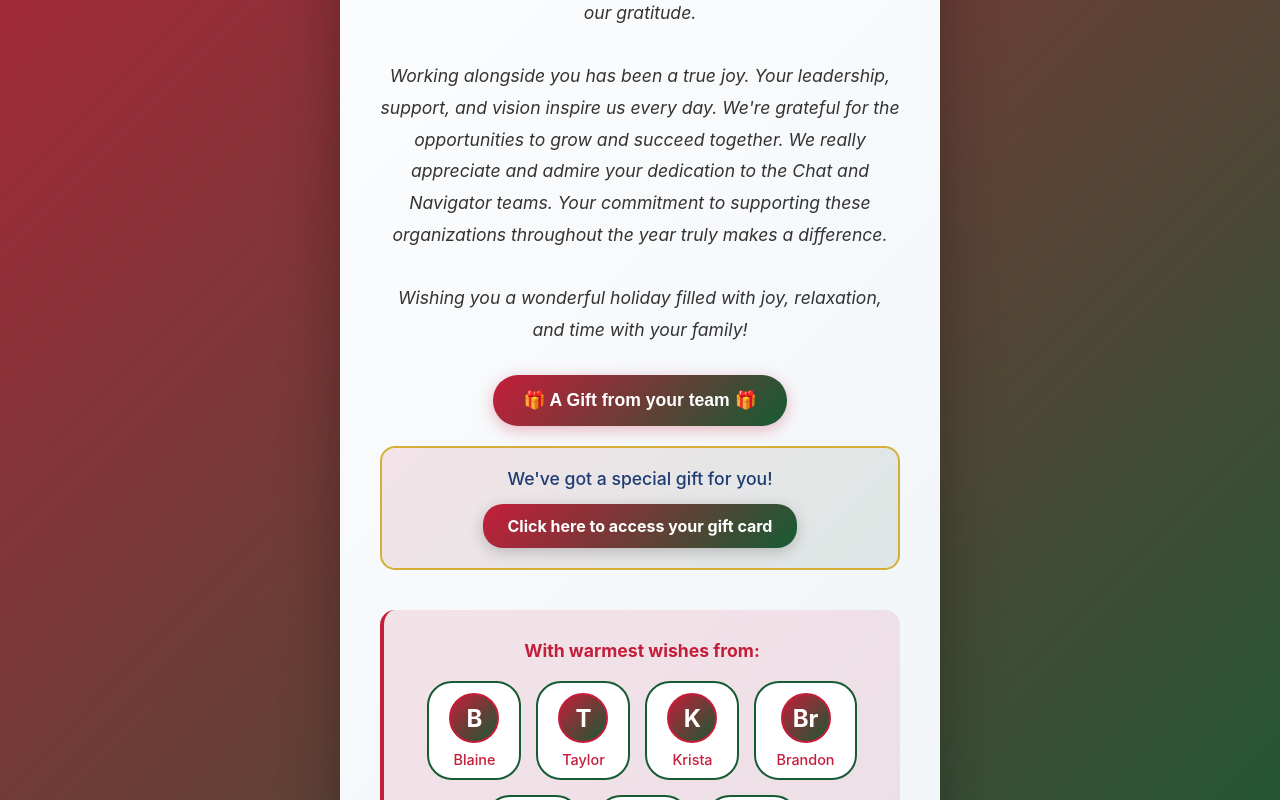
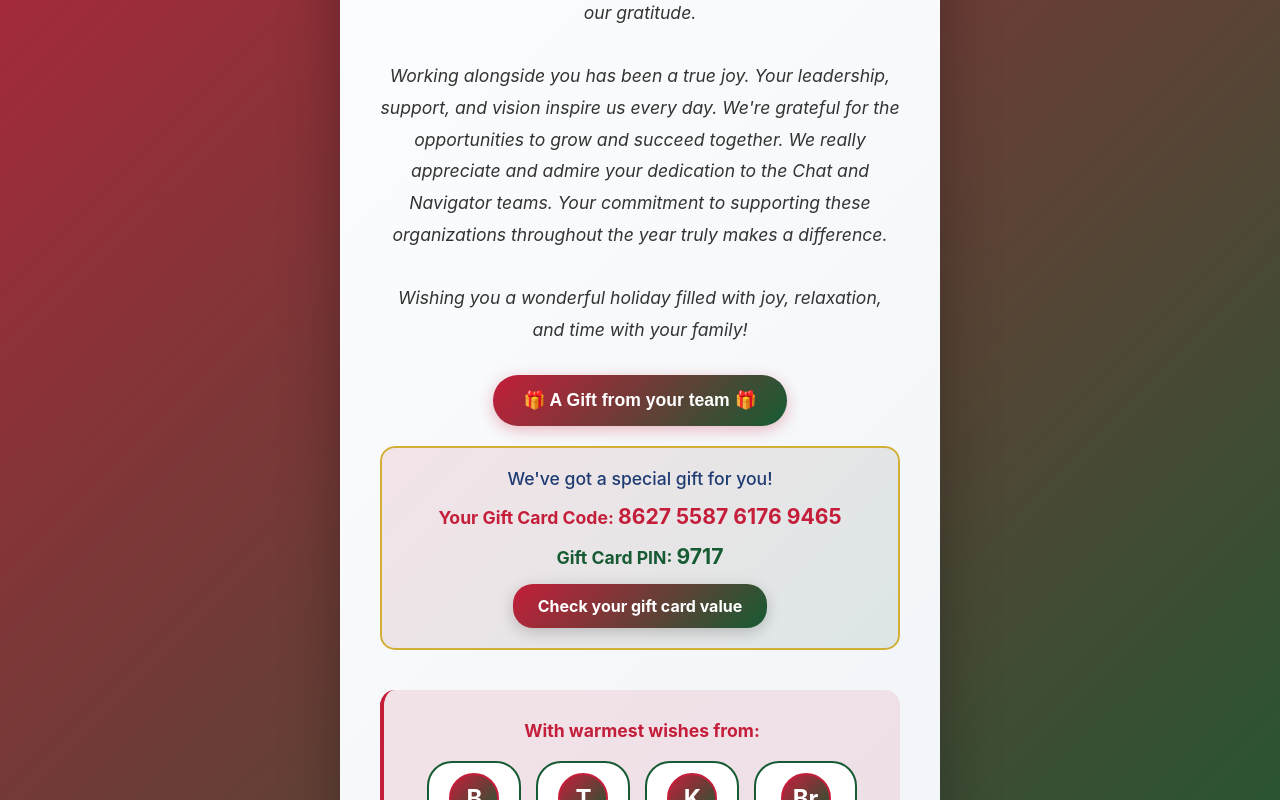
Before and after one commit to blainek24/holiday-greeting-card, a plain HTML site: page index.html in a window 1280 px wide. Both pictures are taken after a click on the button "🎁 A Gift from your team 🎁". Shown: the part 569-1369 px from the top of the page. Drawn offline with Linux system fonts and the light colour scheme.

Commit message:
Update index.html

```diff
--- a/index.html
+++ b/index.html
@@ -336,7 +336,9 @@
                 <button class="gift-button" onclick="revealGiftCard()">🎁 A Gift from your team 🎁</button>
                 <div id="giftCardContent" class="gift-card-content">
                     <p>We've got a special gift for you!</p>
-                    <a href="https://www.apple.com" id="giftCardLink" class="gift-card-link" target="_blank">Click here to access your gift card</a>
+                    <p style="color: #c41e3a; font-weight: bold; margin: 15px 0;">Your Gift Card Code: <span style="font-size: 1.2em;">8627 5587 6176 9465</span></p>
+                    <p style="color: #165b33; font-weight: bold;">Gift Card PIN: <span style="font-size: 1.2em;">9717</span></p>
+                    <a href="https://www.toasttab.com/sutter-street-steakhouse-604-sutter-street/card/K1dmAe95hggVC7ai" id="giftCardLink" class="gift-card-link" target="_blank">Check your gift card value</a>
                 </div>
             </div>
 
```
